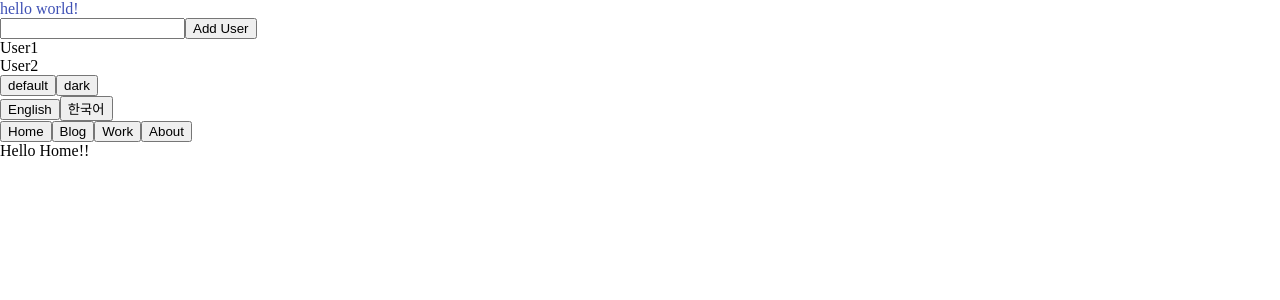
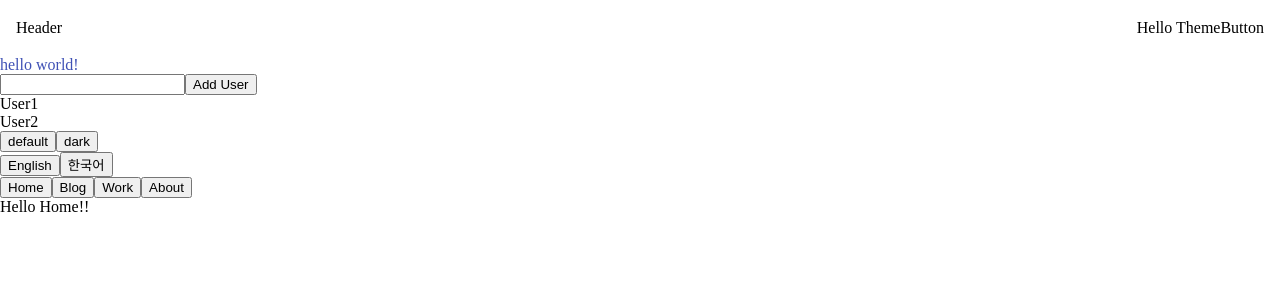
Before and after one commit to Johnyworld/johnyworld2021, a React (Create React App) app in the folder client/: page / in a window 1280 px wide. Shown: the top 300 px of the page. Built offline with nearby package versions, Linux system fonts and the light colour scheme.

Commit message:
Add Header component

```diff
--- a/client/src/App.tsx
+++ b/client/src/App.tsx
@@ -15,6 +15,7 @@ import Admin from './Components/Pages/Admin';
 import Blog from './Components/Pages/Blog';
 import Work from './Components/Pages/Work';
 import NotFound from './Components/Pages/NotFound';
+import Header from './Components/UIGroups/Header';
 
 const Text = styled.p`
   color: var(--color__primary);
@@ -57,6 +58,9 @@ function App() {
   return (
     <ThemeProvider theme={themes[theme]}>
       <GlobalStyles />
+
+      <Header />
+
       <Text>{t('hello')}</Text>
 
 
--- /dev/null
+++ b/client/src/Components/Actions/ThemeButton.tsx
@@ -0,0 +1,18 @@
+import React, { useState } from 'react';
+import styled from 'styled-components';
+
+const Container = styled.div`
+`;
+
+interface Props {
+};
+
+const ThemeButton: React.FC<Props> = () => {
+  return (
+    <Container>
+      Hello ThemeButton
+    </Container>
+  )
+}
+
+export default ThemeButton;
--- /dev/null
+++ b/client/src/Components/UIGroups/Header.tsx
@@ -0,0 +1,25 @@
+import React, { useState } from 'react';
+import styled from 'styled-components';
+import ThemeButton from '../Actions/ThemeButton';
+
+const Container = styled.div`
+  display: flex;
+  justify-content: space-between;
+  align-items: center;
+  height: var(--size__header--height);
+  padding: 1rem;
+`;
+
+interface Props {
+};
+
+const Header: React.FC<Props> = () => {
+  return (
+    <Container>
+      Header
+      <ThemeButton />
+    </Container>
+  )
+}
+
+export default Header;
--- a/client/src/Theme/GlobalStyles.ts
+++ b/client/src/Theme/GlobalStyles.ts
@@ -13,6 +13,7 @@ const GlobalStyles = createGlobalStyle`
   }
 
   :root {
+    --size__header--height: 3.5rem;
     --color__primary: ${props=> props.theme.color.primary};
     --color__page: ${props=> props.theme.color.page};
   }
```
